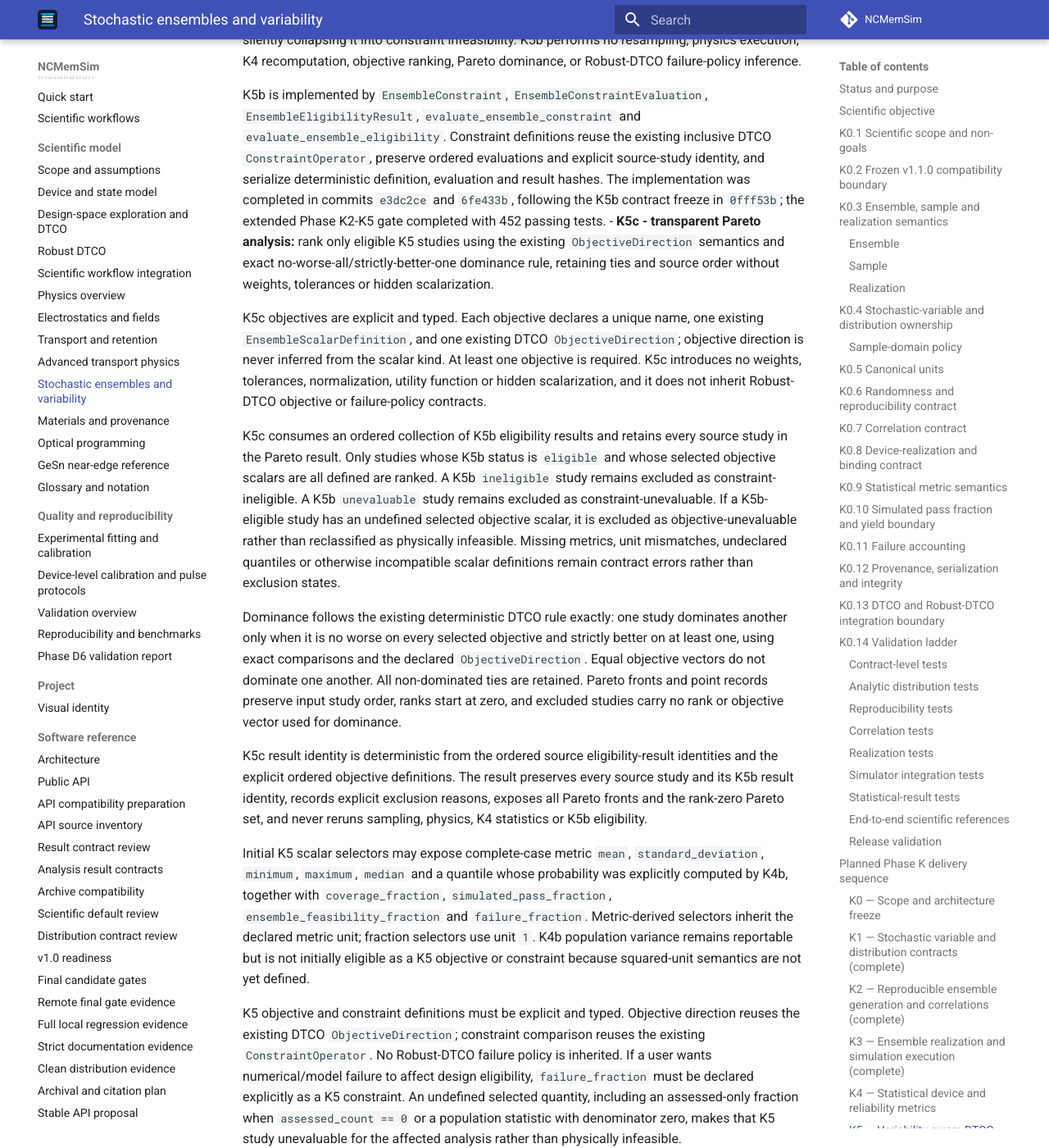
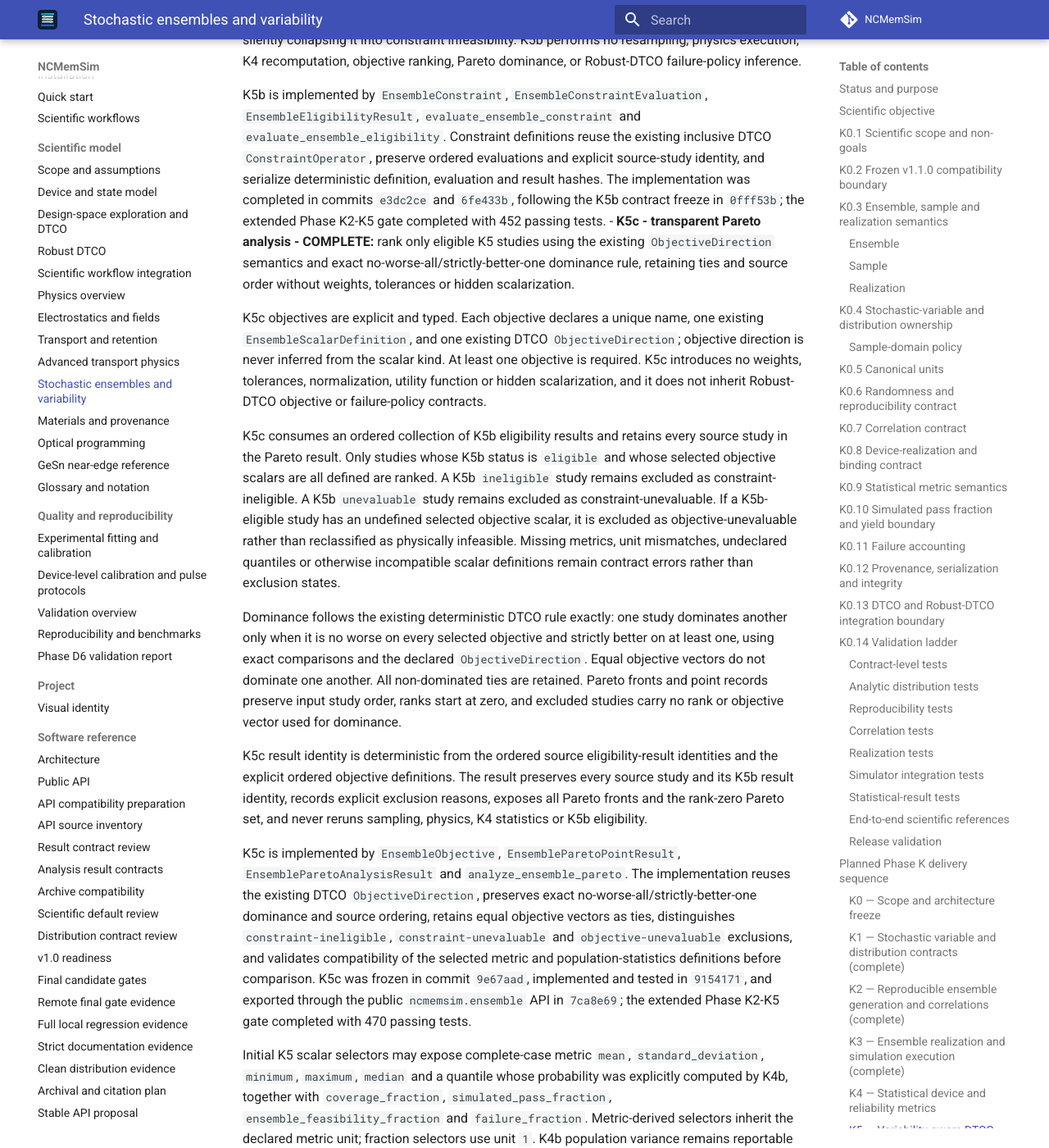
Before and after one commit to ocojocaru/NCMemSim, an MkDocs documentation site: the page built from docs/stochastic_ensembles.md, in a window 1280 px wide and 1400 px high, scrolled down 22835 px. Shown: the whole window at 82% size. Built offline with MkDocs 1.6.1 and Material for MkDocs 9.7.7, drawn with Linux system fonts in a browser that asks for light colours; comment, search, counter and statistics services are not loaded; some of the changed text lies outside the part shown.

Commit message:
Mark Phase K5 variability-aware DTCO complete

```diff
--- a/docs/stochastic_ensembles.md
+++ b/docs/stochastic_ensembles.md
@@ -743,7 +743,7 @@
 Study-level K5b eligibility has exactly three states: `eligible`, `ineligible`, or `unevaluable`. If any selected constraint is unevaluable, the study is unevaluable for that eligibility analysis. Otherwise, any violated constraint makes the study ineligible, and only a complete set of satisfied constraints makes it eligible. This precedence preserves incomplete evaluability instead of silently collapsing it into constraint infeasibility. K5b performs no resampling, physics execution, K4 recomputation, objective ranking, Pareto dominance, or Robust-DTCO failure-policy inference.
 
 K5b is implemented by `EnsembleConstraint`, `EnsembleConstraintEvaluation`, `EnsembleEligibilityResult`, `evaluate_ensemble_constraint` and `evaluate_ensemble_eligibility`. Constraint definitions reuse the existing inclusive DTCO `ConstraintOperator`, preserve ordered evaluations and explicit source-study identity, and serialize deterministic definition, evaluation and result hashes. The implementation was completed in commits `e3dc2ce` and `6fe433b`, following the K5b contract freeze in `0fff53b`; the extended Phase K2-K5 gate completed with 452 passing tests.
-- **K5c - transparent Pareto analysis:** rank only eligible K5 studies using the existing `ObjectiveDirection` semantics and exact no-worse-all/strictly-better-one dominance rule, retaining ties and source order without weights, tolerances or hidden scalarization.
+- **K5c - transparent Pareto analysis - COMPLETE:** rank only eligible K5 studies using the existing `ObjectiveDirection` semantics and exact no-worse-all/strictly-better-one dominance rule, retaining ties and source order without weights, tolerances or hidden scalarization.
 
 K5c objectives are explicit and typed. Each objective declares a unique name, one existing `EnsembleScalarDefinition`, and one existing DTCO `ObjectiveDirection`; objective direction is never inferred from the scalar kind. At least one objective is required. K5c introduces no weights, tolerances, normalization, utility function or hidden scalarization, and it does not inherit Robust-DTCO objective or failure-policy contracts.
 
@@ -752,6 +752,8 @@
 Dominance follows the existing deterministic DTCO rule exactly: one study dominates another only when it is no worse on every selected objective and strictly better on at least one, using exact comparisons and the declared `ObjectiveDirection`. Equal objective vectors do not dominate one another. All non-dominated ties are retained. Pareto fronts and point records preserve input study order, ranks start at zero, and excluded studies carry no rank or objective vector used for dominance.
 
 K5c result identity is deterministic from the ordered source eligibility-result identities and the explicit ordered objective definitions. The result preserves every source study and its K5b result identity, records explicit exclusion reasons, exposes all Pareto fronts and the rank-zero Pareto set, and never reruns sampling, physics, K4 statistics or K5b eligibility.
+
+K5c is implemented by `EnsembleObjective`, `EnsembleParetoPointResult`, `EnsembleParetoAnalysisResult` and `analyze_ensemble_pareto`. The implementation reuses the existing DTCO `ObjectiveDirection`, preserves exact no-worse-all/strictly-better-one dominance and source ordering, retains equal objective vectors as ties, distinguishes `constraint-ineligible`, `constraint-unevaluable` and `objective-unevaluable` exclusions, and validates compatibility of the selected metric and population-statistics definitions before comparison. K5c was frozen in commit `9e67aad`, implemented and tested in `9154171`, and exported through the public `ncmemsim.ensemble` API in `7ca8e69`; the extended Phase K2-K5 gate completed with 470 passing tests.
 
 Initial K5 scalar selectors may expose complete-case metric `mean`, `standard_deviation`, `minimum`, `maximum`, `median` and a quantile whose probability was explicitly computed by K4b, together with `coverage_fraction`, `simulated_pass_fraction`, `ensemble_feasibility_fraction` and `failure_fraction`. Metric-derived selectors inherit the declared metric unit; fraction selectors use unit `1`. K4b population variance remains reportable but is not initially eligible as a K5 objective or constraint because squared-unit semantics are not yet defined.
 
```
Also changed, not shown: other parts of docs/stochastic_ensembles.md (+1 -1 lines).
